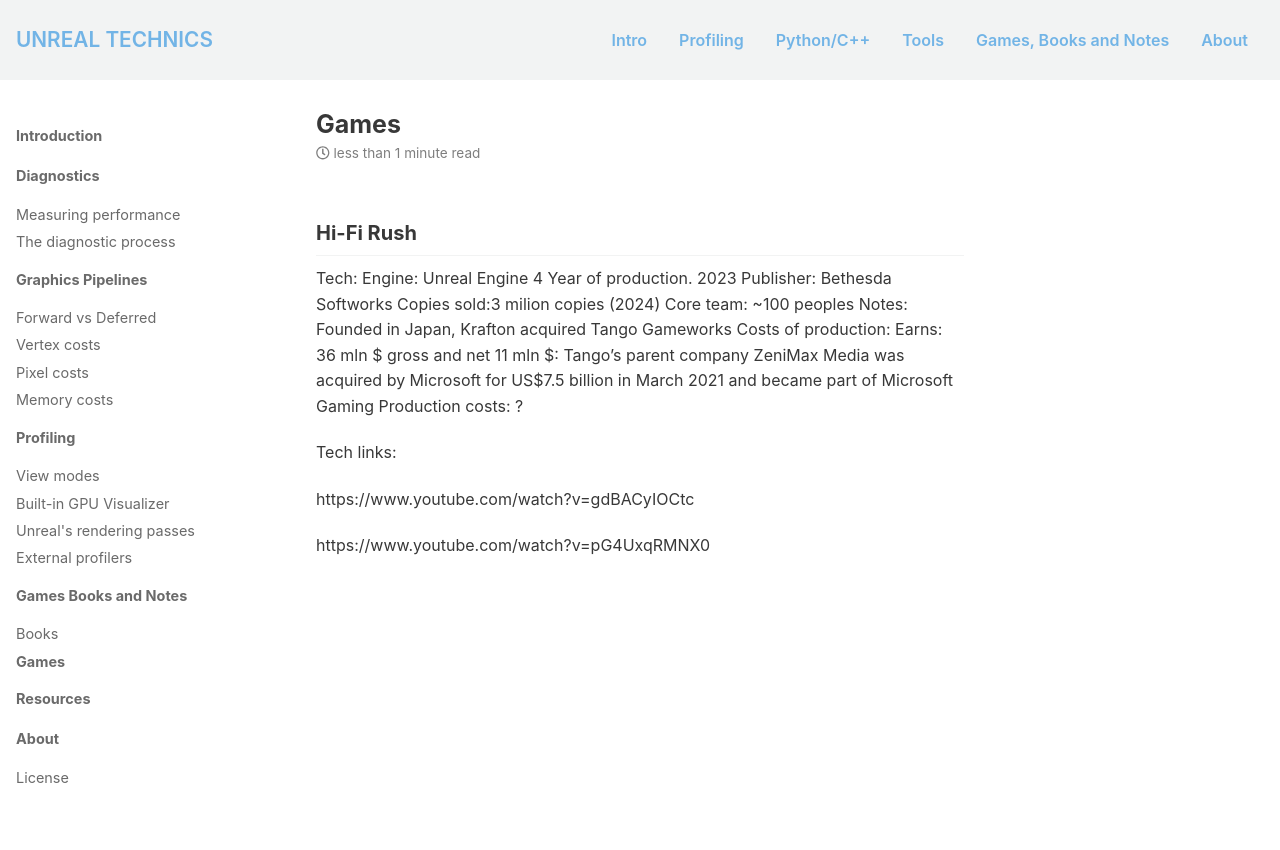
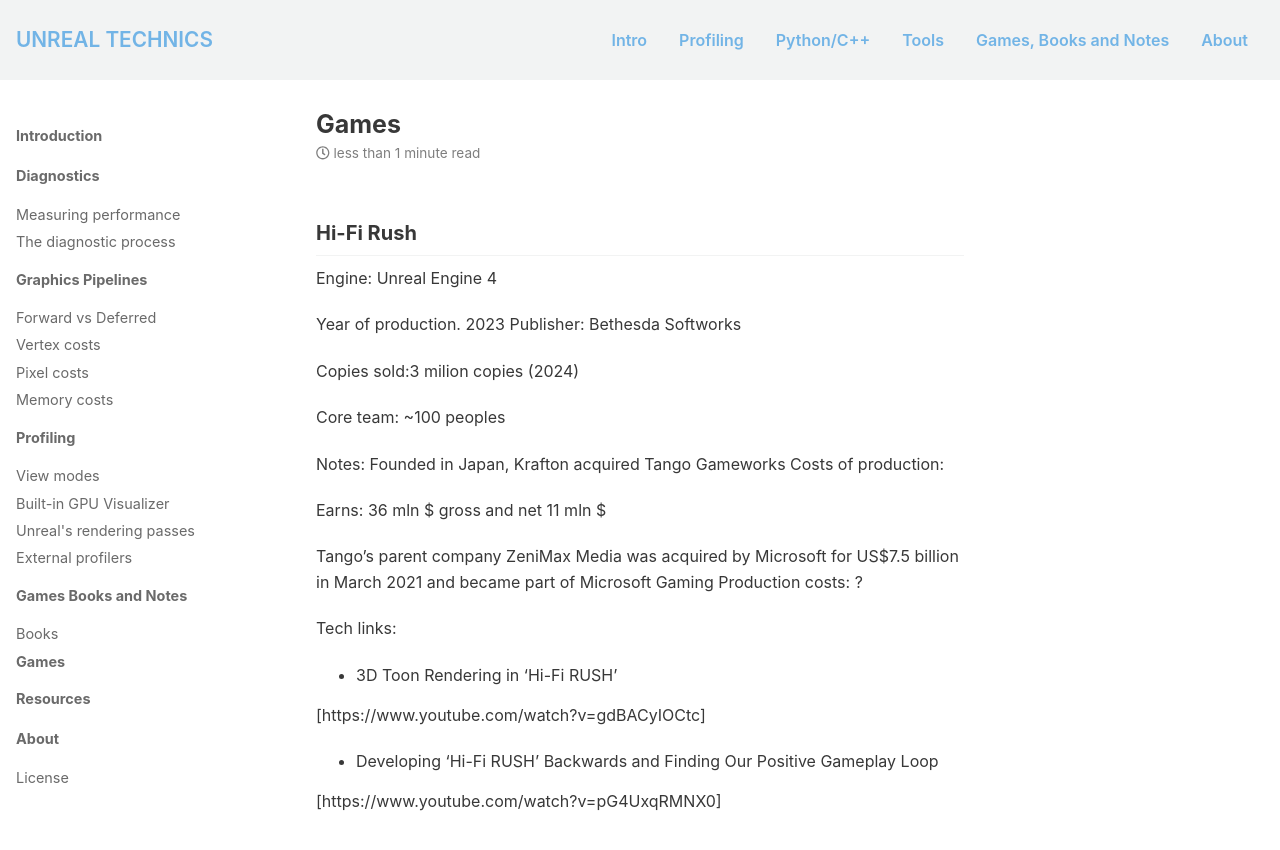
Before and after one commit to AdamKomarowski/unrealtechart, a Jekyll site: the page built from book/Games_Books_and_Notes/Games.md, in a window 1280 px wide and 900 px high. Shown: the top 850 px of the window. Built offline with Jekyll 4.4.1, drawn with Linux system fonts in a browser that asks for light colours; nearby versions of some CDN libraries.

Commit message:
Update Games.md

```diff
--- a/book/Games_Books_and_Notes/Games.md
+++ b/book/Games_Books_and_Notes/Games.md
@@ -7,21 +7,30 @@
 
 ## Hi-Fi Rush
 
-Tech:
 Engine: Unreal Engine 4
+
 Year of production. 2023
 Publisher: Bethesda Softworks
+
 Copies sold:3 milion copies (2024)
+
 Core team: ~100 peoples
+
 Notes: Founded in Japan, Krafton acquired Tango Gameworks
 Costs of production:
-Earns: 36 mln $ gross and net 11 mln $:
+
+Earns: 36 mln $ gross and net 11 mln $
+
+
 Tango's parent company ZeniMax Media was acquired by Microsoft for US$7.5 billion in March 2021 and became part of Microsoft Gaming
 Production costs: ?
 
 
 Tech links:
+- 3D Toon Rendering in 'Hi-Fi RUSH'
 
-https://www.youtube.com/watch?v=gdBACyIOCtc
+[https://www.youtube.com/watch?v=gdBACyIOCtc]
 
-https://www.youtube.com/watch?v=pG4UxqRMNX0
+- Developing 'Hi-Fi RUSH' Backwards and Finding Our Positive Gameplay Loop
+
+[https://www.youtube.com/watch?v=pG4UxqRMNX0]
```
